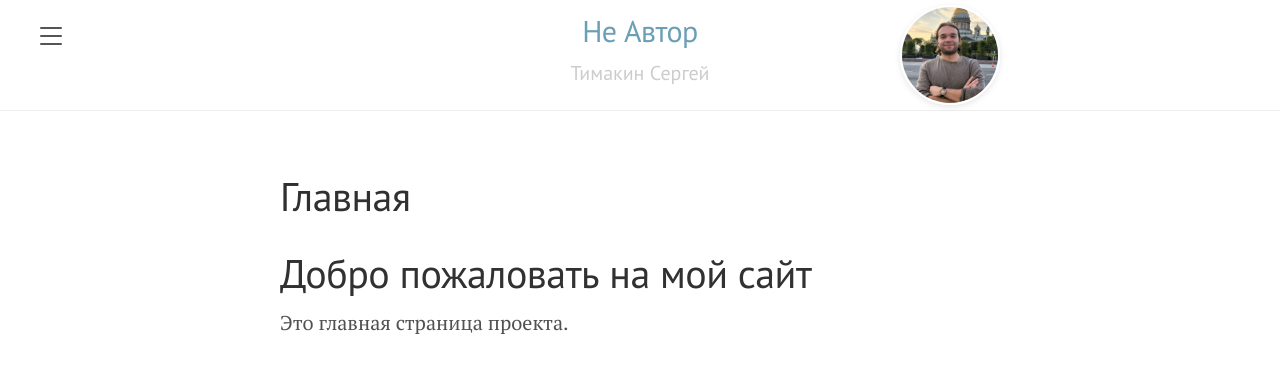
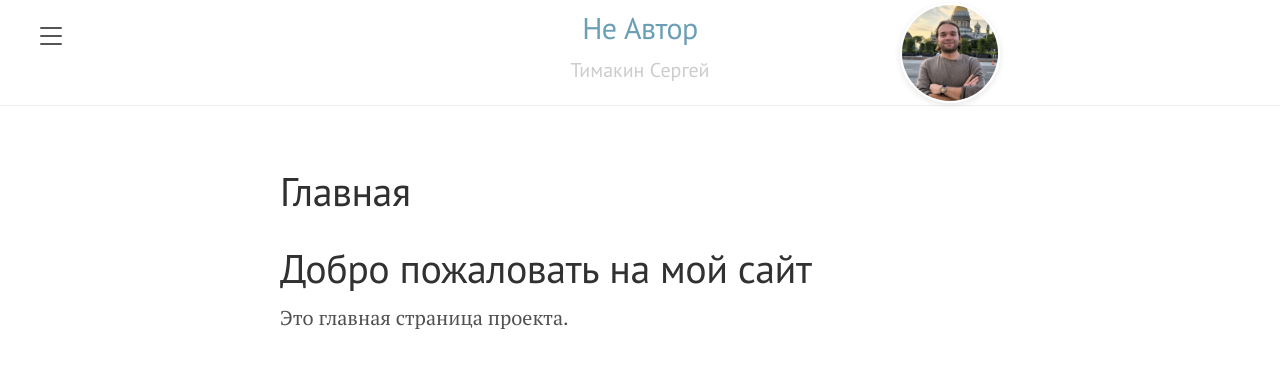
Before and after one commit to Mikrobic/lanyon, a Jekyll site: the page built from pages/index.md, in a window 1280 px wide. Shown: the top 373 px of the page. Built offline with Jekyll 4.4.1, drawn with Linux system fonts in a browser that asks for light colours.

Commit message:
Форматирование файлов

```diff
--- a/_layouts/default.html
+++ b/_layouts/default.html
@@ -7,7 +7,7 @@
     <div class="wrap">
       <div class="masthead">
         <div class="container">
-          <div class="masthead-content" style="position: relative; min-height: 70px;">  <!-- уменьшает верхнюю шапку -->
+          <div class="masthead-content" style="position: relative; min-height: 65px;">  <!-- уменьшает верхнюю шапку -->
             <!-- Аватарка (справа) -->
             <a href="https://web.telegram.org/k/#@SergeyTimakin" class="avatar-container"
                style="position: absolute; right: 0; top: 50%; transform: translateY(-50%);">
```
